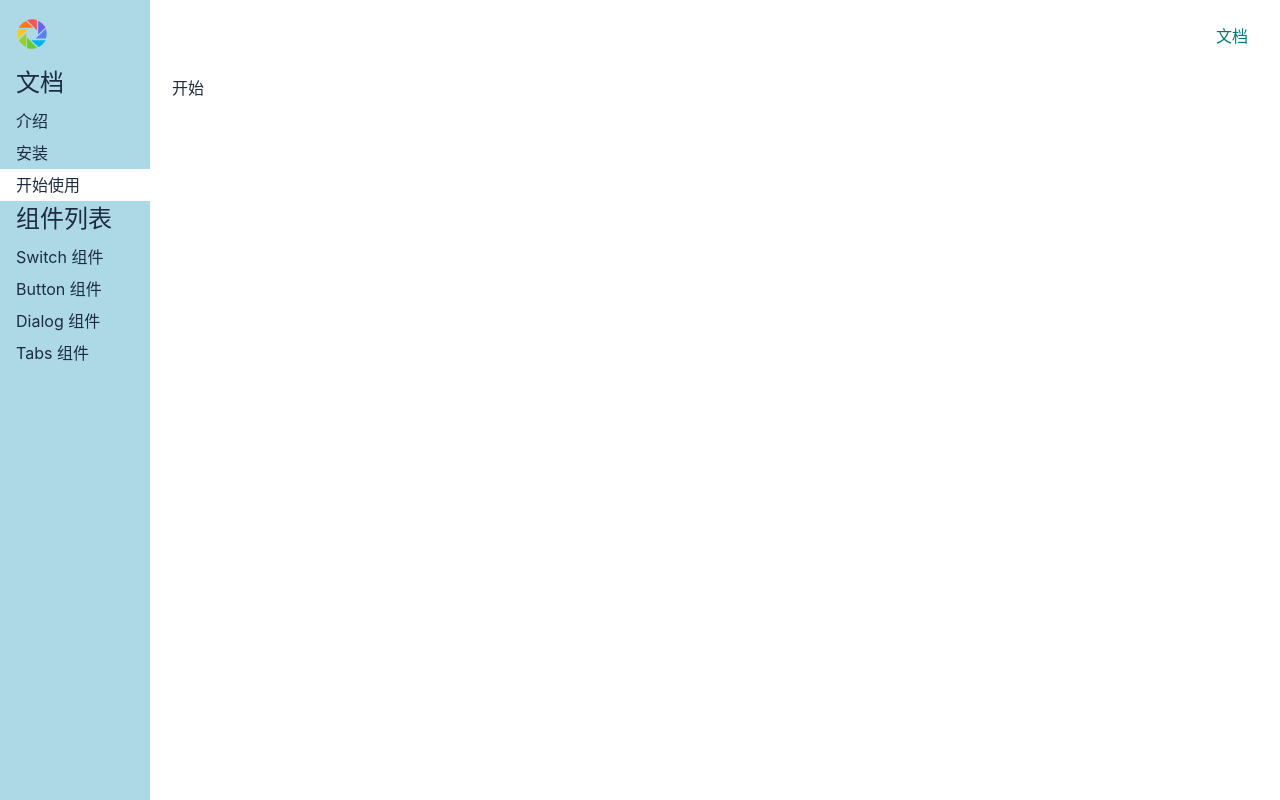
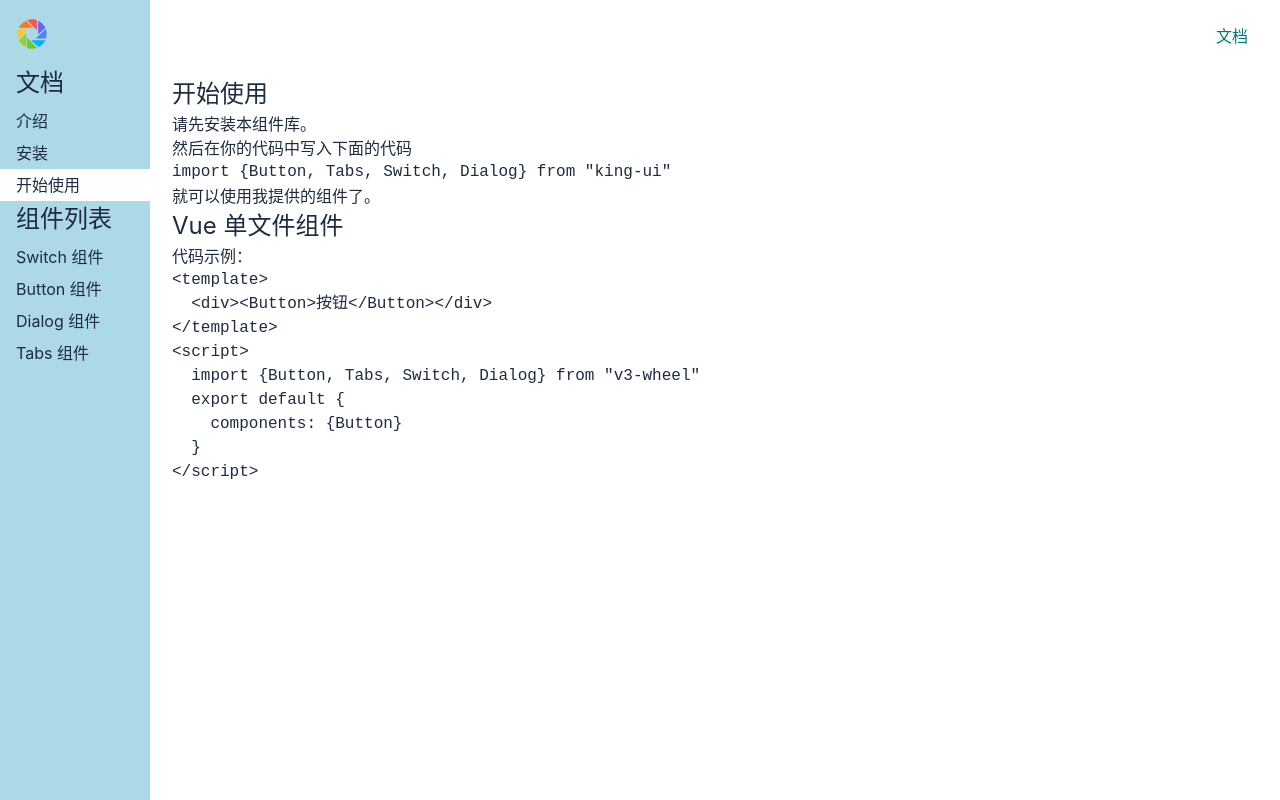
Before and after one commit to heavenly-zy/v3-wheel, a Vue app: page /#/doc/get-started in a window 1280 px wide. Built offline with nearby package versions, Linux system fonts and the light colour scheme.

Commit message:
填充文档内容

```diff
--- a/src/views/GetStarted.vue
+++ b/src/views/GetStarted.vue
@@ -1,5 +1,28 @@
 <template>
-	开始
+	<article>
+		<h1>
+			开始使用
+		</h1>
+
+		<p>请先<a href="#/doc/install">安装</a>本组件库。</p>
+		<p>然后在你的代码中写入下面的代码</p>
+		<pre><code>import {Button, Tabs, Switch, Dialog} from "king-ui"</code></pre>
+		就可以使用我提供的组件了。
+
+		<h2>Vue 单文件组件</h2>
+		<p>代码示例：</p>
+		<pre><code>&lt;template&gt;
+  &lt;div&gt;&lt;Button&gt;按钮&lt;/Button&gt;&lt;/div&gt;
+&lt;/template&gt;
+&lt;script&gt;
+  import {Button, Tabs, Switch, Dialog} from "v3-wheel"
+  export default {
+    components: {Button}
+  }
+&lt;/script&gt;
+ </code></pre>
+
+	</article>
 </template>
 
 <script>
--- a/src/views/Install.vue
+++ b/src/views/Install.vue
@@ -1,5 +1,15 @@
 <template>
-	安装
+	<article>
+		<h1>安装</h1>
+		<p>打开终端运行下列命令：</p>
+		<pre><code>npm install v3-wheel</code></pre>
+		<p>或</p>
+		<pre><code>yarn add v3-wheel</code></pre>
+
+		<p>
+			下一节：<a href="#/doc/get-started">开始使用</a>
+		</p>
+	</article>
 </template>
 
 <script>
--- a/src/views/Intro.vue
+++ b/src/views/Intro.vue
@@ -1,5 +1,12 @@
 <template>
-	介绍
+	<article>
+		<h1>介绍</h1>
+		<p>v3-wheel 是一款基于 Vue 3 和 TypeScript 的 UI 组件库。</p>
+		<p>这款组件库其实是我为了总结自己这几年的技术经验而写的，全程亲手编写，尽量不采用第三方库，包括你现在看到的这个官网也几乎都是我自己写的。</p>
+		<p>所以如果强烈不建议你将此 UI 库用于生产环境。但如果你是抱着看源代码的目的来的，那么这个库还是值得一看的。源代码放在了
+			github.com/frankfang/xxxxxxx，历史提交信息非常规范，你可以按提交的顺序逐个查看；你也可以直接查看每个组件的源代码和示例，运行方法见 README.md。</p>
+		下一节：<a href="#/doc/install">安装</a>
+	</article>
 </template>
 
 <script>
```
